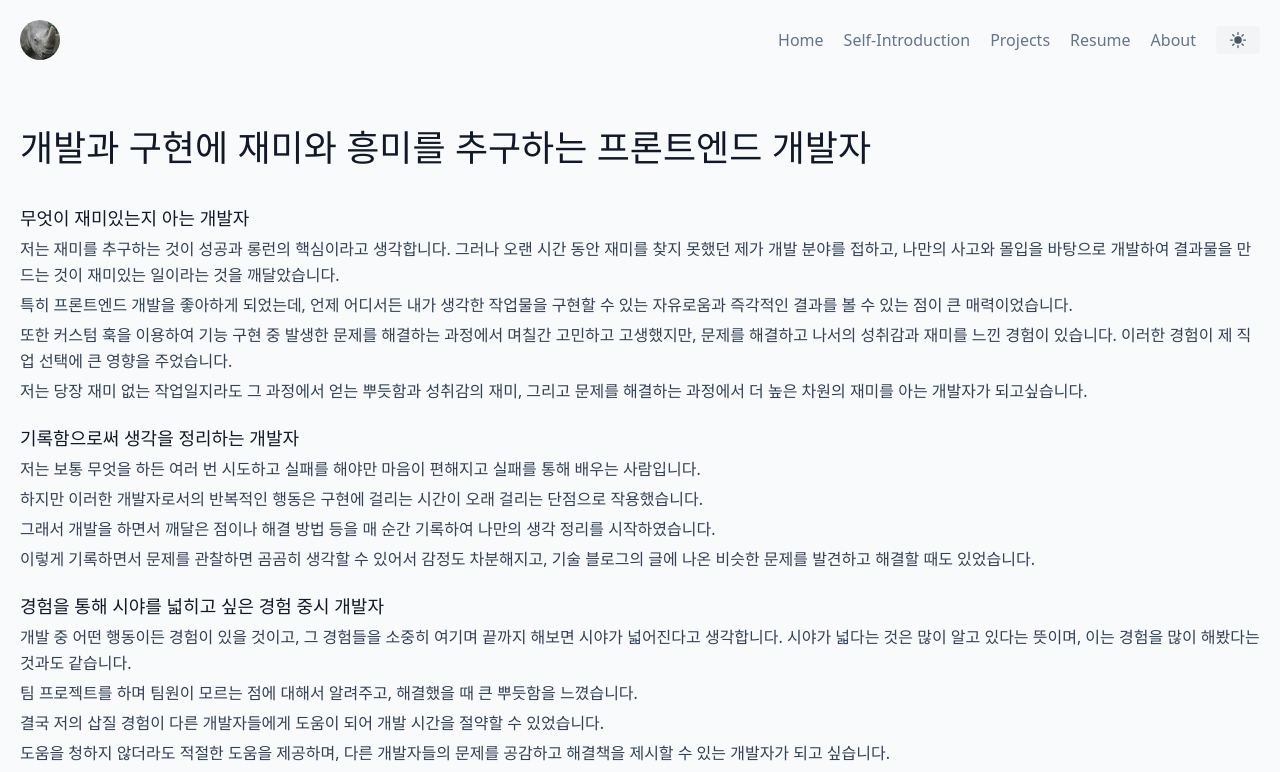
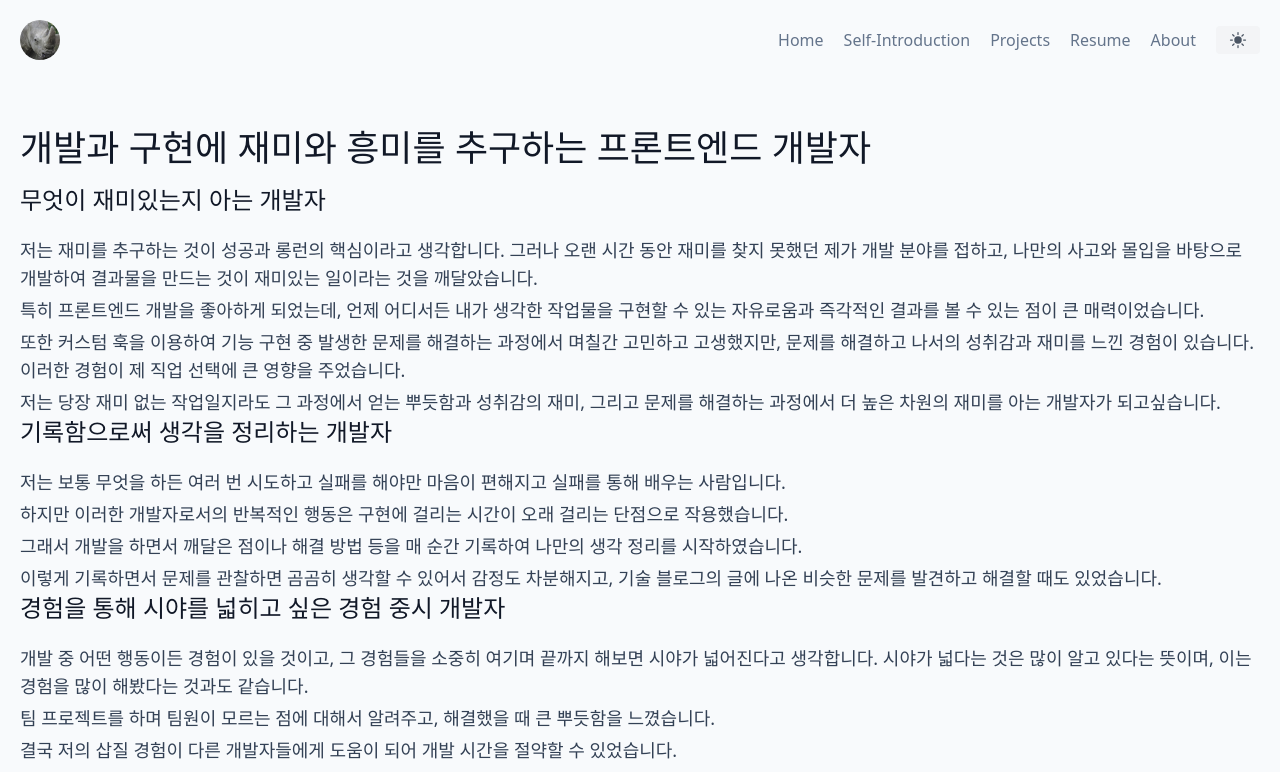
Before and after one commit to rhino-ty/Taeyeon_Portfoilo, a Next.js app: page /self-introduction in a window 1280 px wide. Shown: the top 772 px of the page. Built offline with nearby package versions, Linux system fonts and the light colour scheme.

Commit message:
design: self-intro header, content 디자인 수정

```diff
--- a/src/styles/globals.css
+++ b/src/styles/globals.css
@@ -20,11 +20,11 @@
 }
 
 .self-intro-header {
-  @apply text-gray-900 text-lg font-medium mt-5;
+  @apply text-gray-900 text-2xl font-medium mb-5;
 }
 
 .self-intro-content {
-  @apply text-slate-700 dark:text-slate-400 ease-in-out duration-200 mt-1;
+  @apply text-slate-700 dark:text-slate-400 ease-in-out duration-200 text-lg mt-1;
 }
 
 h1,
```
